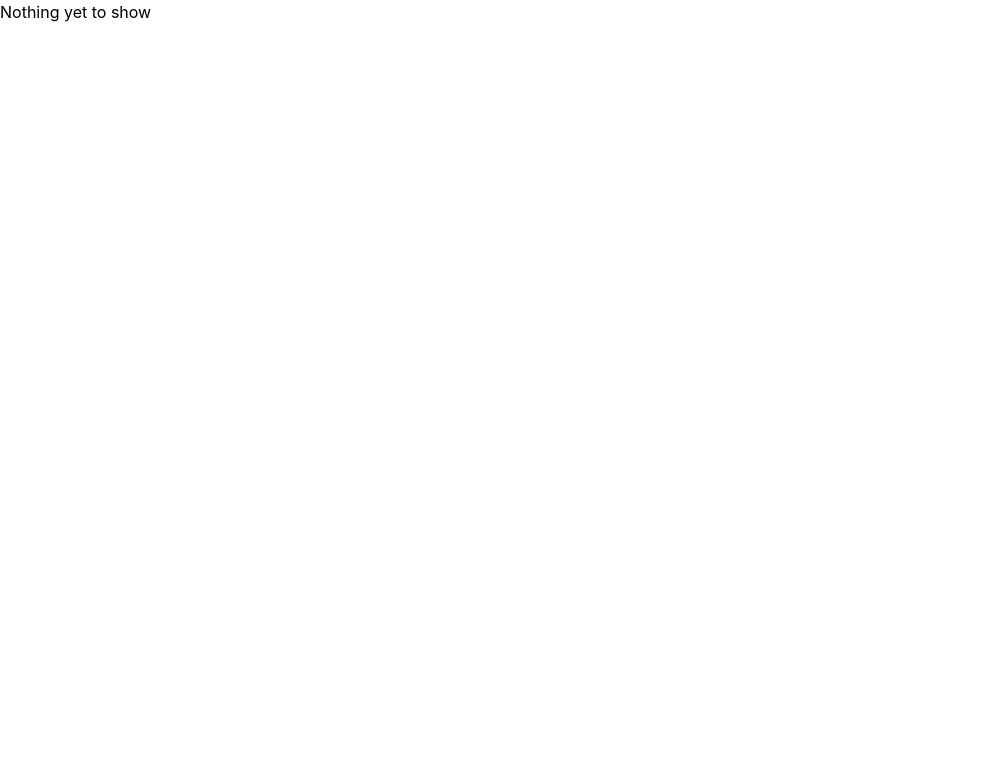
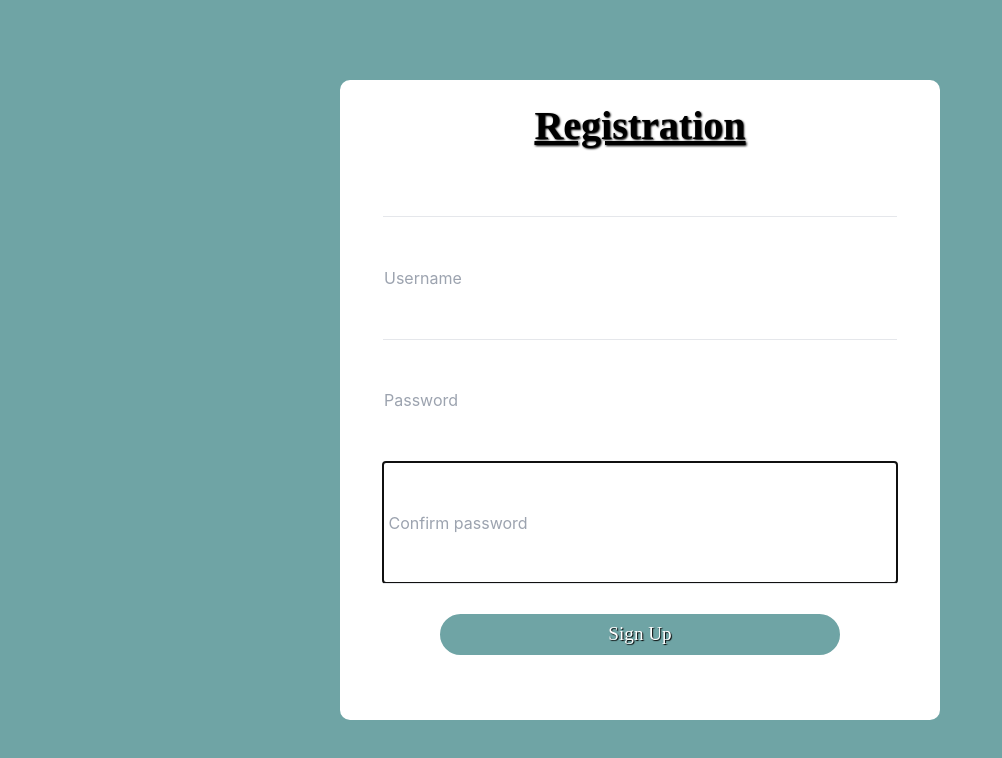
Before and after one commit to shazebK/nlightenu, a React (Create React App) app: page / in a window 1280 px wide. Shown: the top 758 px of the page, without its empty margins (0-1002 px from the left). Built offline with nearby package versions, Linux system fonts and the light colour scheme.

Commit message:
Registration Page Updation

```diff
--- a/package.json
+++ b/package.json
@@ -3,6 +3,9 @@
   "version": "0.1.0",
   "private": true,
   "dependencies": {
+    "@fortawesome/fontawesome-svg-core": "^6.4.2",
+    "@fortawesome/free-solid-svg-icons": "^6.4.2",
+    "@fortawesome/react-fontawesome": "^0.2.0",
     "@testing-library/jest-dom": "^5.17.0",
     "@testing-library/react": "^13.4.0",
     "@testing-library/user-event": "^13.5.0",
--- a/src/App.js
+++ b/src/App.js
@@ -1,9 +1,13 @@
 import React from "react";
 import Home from "./components/Home";
-
+import Register from "./components/Register";
 const App = () => {
   return(
-    <Home/>
+    <>
+     <Home/>
+
+
+    </>
   );
 }
 
--- a/src/components/Home.js
+++ b/src/components/Home.js
@@ -1,8 +1,11 @@
 import React from "react";
+import Register from "./Register";
 
 const Home = () => {
     return (
-        <h1>Nothing yet to show</h1>
+        <main>
+        <Register />
+        </main>
     )
 }
 
--- /dev/null
+++ b/src/components/Register.css
@@ -0,0 +1,57 @@
+*{
+    width:100%;
+    height:100vh;
+    background-color: rgb(111, 164, 165);
+
+}
+main{
+    display:flex;
+    flex-direction: column;
+    align-items: center;
+    justify-content: center;
+}
+form{
+    height:80vh;
+    width:600px;
+    display: flex;
+    flex-direction: column;
+    align-items: center;
+    border: 1mm solid white;
+    border-radius: 10px;
+    color:black;
+    background-color:white;
+    padding: 12px;
+    margin:0px;
+    padding-left: 40px;
+    padding-right: 40px;
+    z-index:4;
+
+}
+input,label,p{
+    background-color: white;
+    padding: 1px;
+
+}
+p{
+    font-weight: bolder;
+    text-align: center;
+    text-decoration: none;
+    font-size:40px;
+    font-family:serif;
+    text-decoration: underline;
+    text-shadow:1px 1px 2px black ;
+}
+button{
+    margin-top:30px;
+   height:250px;
+   width:400px;
+    border:solid 2px rgb(111, 164, 165);
+    border-radius: 50px;
+    margin-bottom: 50px;
+    font-size: larger;
+    font-family: cursive;
+    font-weight: 500;
+    background-color: rgb(111, 164, 165);
+    color: white;
+    text-shadow:1px 1px 1px black ;
+}
--- /dev/null
+++ b/src/components/Register.js
@@ -0,0 +1,36 @@
+import './Register.css'
+const Register=()=>{
+    return (
+    <main>
+
+       <form className="userRegistration">
+       <p>Registration</p><hr />
+             <input type="text"
+              placeholder="Username"
+              autoFocus
+              required
+             />
+
+           <hr style={{color:"black",fontSize:"2px"}} />
+
+             <input type="password"
+              placeholder="Password"
+              autoFocus
+              required
+             />
+             <hr />
+
+             <input type="password"
+              placeholder=" Confirm password"
+              autoFocus
+              required
+             />
+             <hr />
+          <button>Sign Up</button>
+
+
+       </form>
+    </main>
+    )
+}
+export default Register;
```
Also changed, not shown: 1 other file (tests, documents, lock files or other folders).
